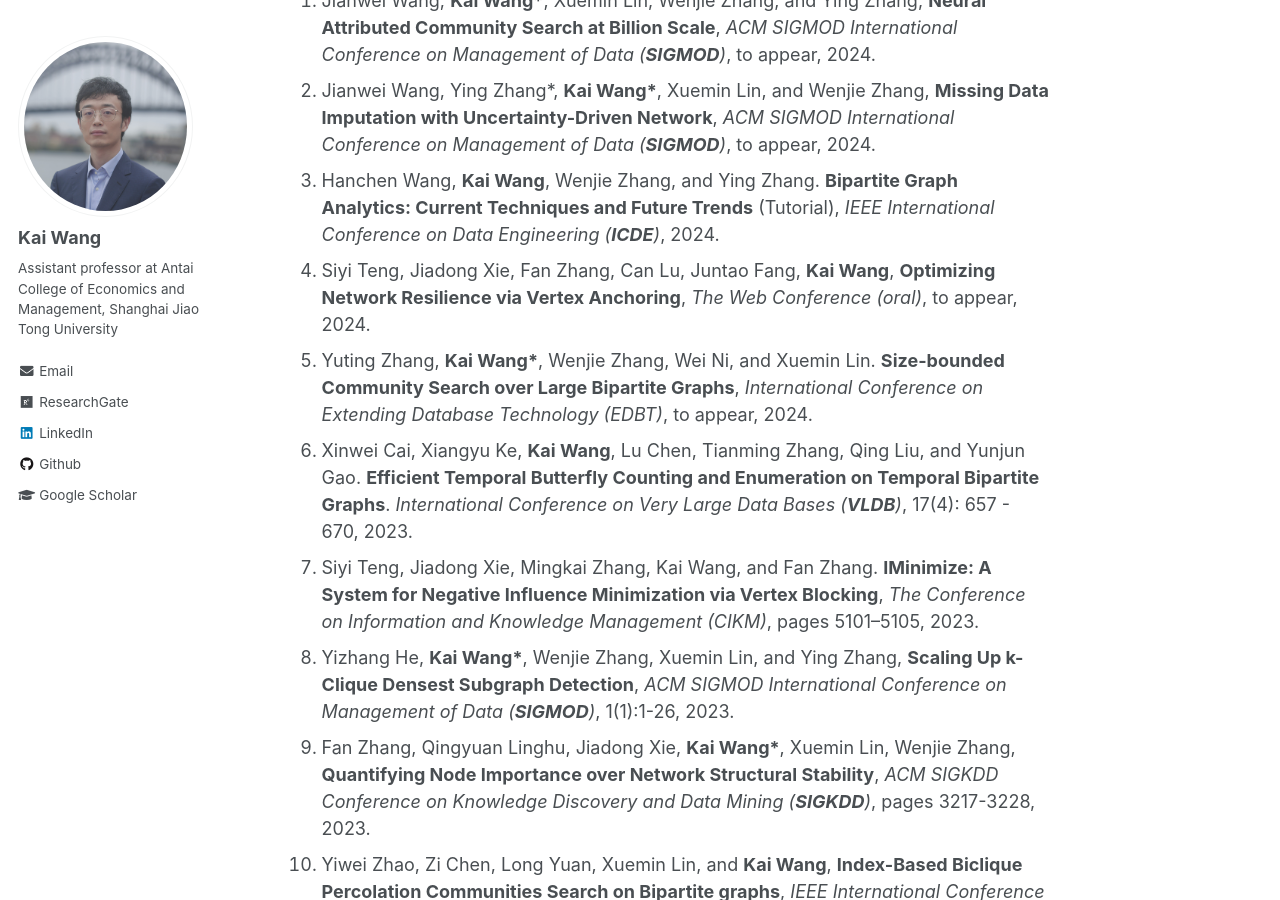
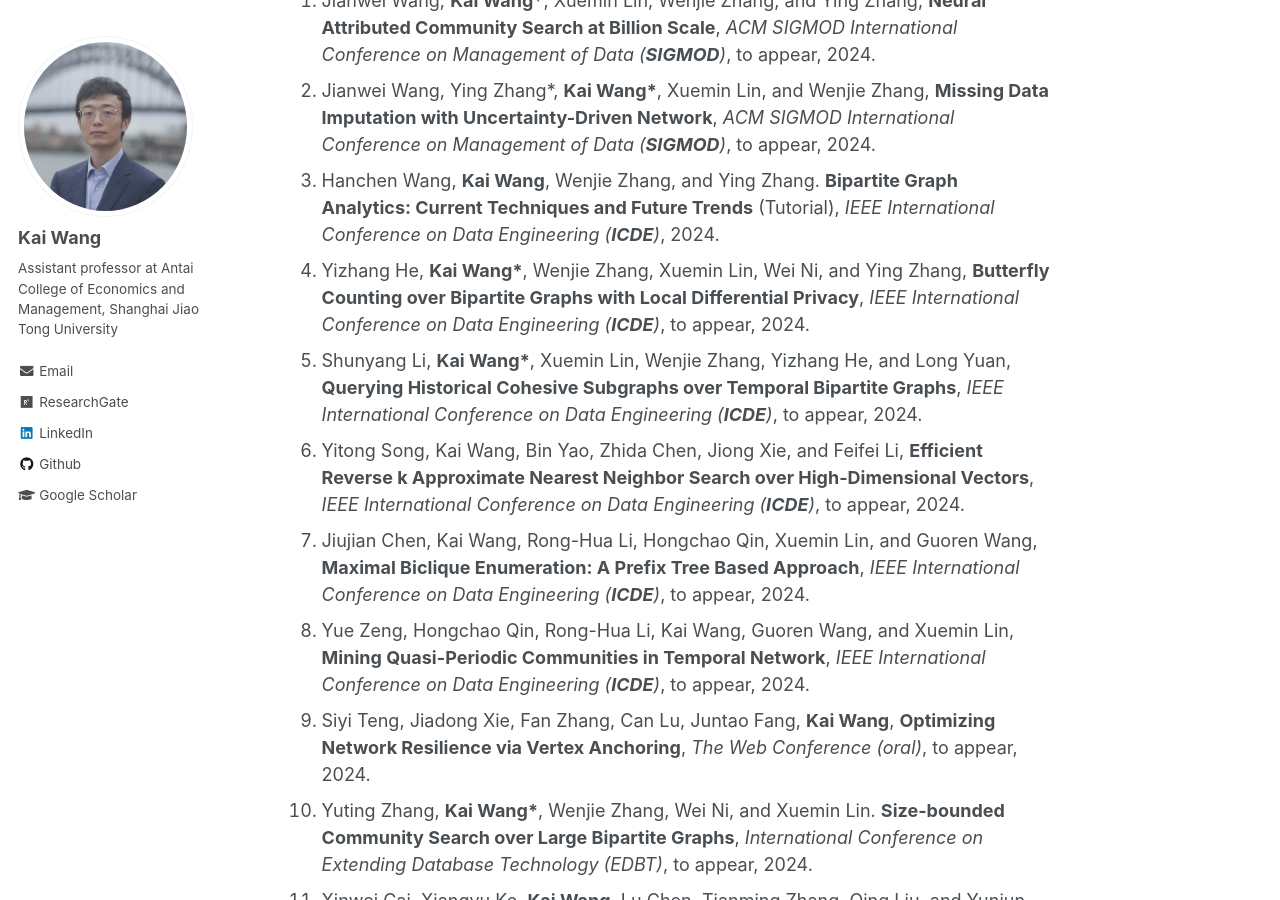
Before and after one commit to cs-kaiwang/cs-kaiwang.github.io, a Jekyll site: the page built from _pages/about.md, in a window 1280 px wide and 900 px high, scrolled down 619 px. Built offline with Jekyll 4.4.1, drawn with Linux system fonts in a browser that asks for light colours.

Commit message:
Update about.md

```diff
--- a/_pages/about.md
+++ b/_pages/about.md
@@ -21,39 +21,44 @@ Publications (* indicates corresponding author)
 1. Jianwei Wang, **Kai Wang\***, Xuemin Lin, Wenjie Zhang, and Ying Zhang, **Neural Attributed Community Search at Billion Scale**, *ACM SIGMOD International Conference on Management of Data (**SIGMOD**)*, to appear, 2024.
 2. Jianwei Wang, Ying Zhang\*, **Kai Wang\***, Xuemin Lin, and Wenjie Zhang, **Missing Data Imputation with Uncertainty-Driven Network**, *ACM SIGMOD International Conference on Management of Data (**SIGMOD**)*, to appear, 2024.
 3. Hanchen Wang, **Kai Wang**, Wenjie Zhang, and Ying Zhang. **Bipartite Graph Analytics: Current Techniques and Future Trends** (Tutorial), *IEEE International Conference on Data Engineering (**ICDE**)*, 2024.
-4. Siyi Teng, Jiadong Xie, Fan Zhang, Can Lu, Juntao Fang, **Kai Wang**, **Optimizing Network Resilience via Vertex Anchoring**, *The Web Conference (oral)*, to appear, 2024.
-5. Yuting Zhang, **Kai Wang\***, Wenjie Zhang, Wei Ni, and Xuemin Lin. **Size-bounded Community Search over Large Bipartite Graphs**, *International Conference on Extending Database Technology (EDBT)*, to appear, 2024.
-6. Xinwei Cai, Xiangyu Ke, **Kai Wang**, Lu Chen, Tianming Zhang, Qing Liu, and Yunjun Gao. **Efficient Temporal Butterfly Counting and Enumeration on Temporal Bipartite Graphs**. *International Conference on Very Large Data Bases (**VLDB**)*, 17(4): 657 - 670, 2023.
-7. Siyi Teng, Jiadong Xie, Mingkai Zhang, Kai Wang, and Fan Zhang. **IMinimize: A System for Negative Influence Minimization via Vertex Blocking**, *The Conference on Information and Knowledge Management (CIKM)*, pages 5101–5105, 2023.
-8. Yizhang He, **Kai Wang\***, Wenjie Zhang, Xuemin Lin, and Ying Zhang, **Scaling Up k-Clique Densest Subgraph Detection**, *ACM SIGMOD International Conference on Management of Data (**SIGMOD**)*, 1(1):1-26, 2023.
-9. Fan Zhang, Qingyuan Linghu, Jiadong Xie, **Kai Wang\***, Xuemin Lin, Wenjie Zhang, **Quantifying Node Importance over Network Structural Stability**, *ACM SIGKDD Conference on Knowledge Discovery and Data Mining (**SIGKDD**)*, pages 3217-3228, 2023.
-10. Yiwei Zhao, Zi Chen, Long Yuan, Xuemin Lin, and **Kai Wang**, **Index-Based Biclique Percolation Communities Search on Bipartite graphs**, *IEEE International Conference on Data Engineering (**ICDE**)*, pages 2699-2712, 2023.
-11. Jiadong Xie, Fan Zhang, **Kai Wang**, Xuemin Lin, and Wenjie Zhang, **Minimizing the Influence of Misinformation via Vertex Blocking**, *IEEE International Conference on Data Engineering (**ICDE**)*, pages 789-801, 2023.
-12. **Kai Wang**, Gengda Zhao, Wenjie Zhang, Xuemin Lin, Ying Zhang, Yizhang He, Chunxiao Li. **Cohesive Subgraph Discovery over Uncertain Bipartite Graphs**, *IEEE Transactions on Knowledge and Data Engineering (**TKDE**)*, 35(11):11165 - 11179, 2023.
-13. **Kai Wang**, Xuemin Lin, Lu Qin, Wenjie Zhang, and Ying Zhang. **Accelerated butterfly counting with vertex priority on bipartite graphs**, *The VLDB Journal (**VLDBJ**)*, 32(2): 257-281, 2022.
-14. Yixiang Fang, **Kai Wang**, Xuemin Lin, and Wenjie Zhang. **Cohesive Subgraph Search over Big Heterogeneous Information Networks** (Book), *Springer Briefs in Computer Science*, Springer Nature, ISBN: 978-3-030-97568-5, 2022.
-15. Yuren Mao, Yaobo Liang, Nan Duan, Haobo Wang, **Kai Wang**, Lu Chen, and Yunjun Gao, **Less-forgetting Multi-lingual Fine-tuning**, *Conference on Neural Information Processing Systems (**NeurIPS**)*, pages 14917-14928, 2022.
-16. **Kai Wang**, Wenjie Zhang, Xuemin Lin, Lu Qin, and Alexander Zhou. **Efficient Personalized Maximum Biclique Search**, *IEEE International Conference on Data Engineering (**ICDE**)*, pages 498-511, 2022.
-17. **Kai Wang**, Wenjie Zhang, Xuemin Lin, Ying Zhang, and Shunyang Li. **Discovering Hierarchy of Bipartite Graphs with Cohesive Subgraphs**, *IEEE International Conference on Data Engineering (**ICDE**)*, pages 2291-2305, 2022.
-18. Gengda Zhao, **Kai Wang\***, Wenjie Zhang, Xuemin Lin, Ying Zhang, and Yizhang He. **Efficient Computation of Cohesive Subgraphs in Uncertain Bipartite Graphs**, *IEEE International Conference on Data Engineering (**ICDE**)*, pages 2333-2345, 2022.
-19. Yizhang He, **Kai Wang\***, Wenjie Zhang, Xuemin Lin, and Ying Zhang. **Efficient Reinforcement of Bipartite Networks at Billion Scale**, *IEEE International Conference on Data Engineering (**ICDE**)*, pages 446-458, 2022.
-20. **Kai Wang**, Wenjie Zhang, Ying Zhang, Lu Qin, and Yuting Zhang. **Discovering Significant Communities on Bipartite Graphs: An Index-based Approach**, *IEEE Transactions on Knowledge and Data Engineering (**TKDE**)*, 35(3): 2471-2485, 2021.
-21. Yuting Zhang, **Kai Wang\***, Wenjie Zhang, Xuemin Lin, and Ying Zhang. **Pareto-Optimal Community Search on Large Bipartite Graphs**, *The Conference on Information and Knowledge Management (CIKM)*, pages 2647-2656, 2021.
-22. **Kai Wang**, Yiheng Hu, Xuemin Lin, Wenjie Zhang, Lu Qin, and Ying Zhang. **CohBGA: A Cohesive Structure Based Bipartite Graph Analytics System** (Demo), *The Conference on Information and Knowledge Management (CIKM)*, pages 4799-4803, 2021.
-23. Xiaoshuang Chen, **Kai Wang\***, Xuemin Lin, Wenjie Zhang, Lu Qin, and Ying Zhang. **Efficiently Answering Reachability and Path Queries on Temporal Bipartite Graphs**, *International Conference on Very Large Data Bases (**VLDB**)*, 14(10): 1845-1858, 2021.
-24. Yixiang Fang, **Kai Wang**, Xuemin Lin, and Wenjie Zhang. **Cohesive Subgraph Search over Big Heterogeneous Information Networks: Applications, Challenges, and Solutions** (Tutorial), *ACM SIGMOD International Conference on Management of Data (**SIGMOD**)*, pages 2829-2838, 2021.
-25. **Kai Wang**, Xuemin Lin, Lu Qin, Wenjie Zhang, and Ying Zhang. **Towards Efficient Solutions of Bitruss Decomposition for Large-scale Bipartite Graphs**, *The VLDB Journal (**VLDBJ**)*, 31(2): 203-226, 2021.
-26. Yizhang He, **Kai Wang\***, Wenjie Zhang, Xuemin Lin, and Ying Zhang. **Exploring Cohesive Subgraphs with Vertex Engagement and Tie Strength in Bipartite Graphs**, *Information Sciences*, 572: 277-296, 2021.
-27. Fan Zhang, Jiadong Xie, **Kai Wang**, Shiyu Yang, Yu Jiang. **Discovering Key Users for Defending Network Structural Stability**, *World Wide Web*, 25(2): 679-701, 2021.
-28. Bo Tang, Man Lung Yiu, Kyriakos Mouratidis, Jiahao Zhang, and **Kai Wang**. **On Discovering Motifs and Frequent Patterns in Spatial Trajectories with Discrete Frechet Distance**, *GeoInformatica*, 26(1): 29-66, 2021.
-29. **Kai Wang**, Wenjie Zhang, Xuemin Lin, Ying Zhang, Lu Qin, and Yuting Zhang. **Efficient and Effective Community Search on Large-scale Bipartite Graphs**, *IEEE International Conference on Data Engineering (**ICDE**)*, pages 85-96, 2021.
-30. **Kai Wang**, Shuting Wang, Xin Cao, and Lu Qin. **Efficient Radius-bounded Community Search in Geo-social Networks**, *IEEE Transactions on Knowledge and Data Engineering (**TKDE**)*, 34(9): 4186-4200, 2020.
-31. Maryam Ghafouri, **Kai Wang\***, Fan Zhang, Ying Zhang, and Xuemin Lin. **Efficient Graph Hierarchical Decomposition With User Engagement And Tie Strength**, *International Conference on Database Systems for Advanced Applications (DASFAA)*, pages 448-465, 2020.
-32. **Kai Wang**, Xuemin Lin, Lu Qin, Wenjie Zhang, and Ying Zhang. **Efficient Bitruss Decomposition for Large-scale Bipartite Graphs**, *IEEE International Conference on Data Engineering (**ICDE**)*, pages 661-672, 2020.
-33. **Kai Wang**, Xuemin Lin, Lu Qin, Wenjie Zhang, and Ying Zhang. **Vertex Priority Based Butterfly Counting for Large-scale Bipartite Networks**, *International Conference on Very Large Data Bases (**VLDB**)*, 12(10): 1139-1152, 2019.
-34. **Kai Wang**, Xin Cao, Xuemin Lin, Wenjie Zhang, and Lu Qin. **Efficient Computing of Radius-bounded k-cores**, *IEEE International Conference on Data Engineering (**ICDE**)*, pages 233-244, 2018.
-35. Bo Tang, Man Lung Yiu, Kyriakos Mouratidis, and **Kai Wang**. **Efficient Motif Discovery in Spatial Trajectories using Discrete Fréchet Distance**, *International Conference on Extending Database Technology (EDBT)*, pages 378-389, 2017.
-36. Lu Chen, Yunjun Gao, **Kai Wang**, Christian S Jensen, and Gang Chen. **Answering Why-not Questions on Metric Probabilistic Range Queries**, *IEEE International Conference on Data Engineering (**ICDE**)*, pages 767-778, 2016.
+4. Yizhang He, **Kai Wang\***, Wenjie Zhang, Xuemin Lin, Wei Ni, and Ying Zhang, **Butterfly Counting over Bipartite Graphs with Local Differential Privacy**, *IEEE International Conference on Data Engineering (**ICDE**)*, to appear, 2024.
+5. Shunyang Li, **Kai Wang\***, Xuemin Lin, Wenjie Zhang, Yizhang He, and Long Yuan, **Querying Historical Cohesive Subgraphs over Temporal Bipartite Graphs**, *IEEE International Conference on Data Engineering (**ICDE**)*, to appear, 2024.
+6. Yitong Song, Kai Wang, Bin Yao, Zhida Chen, Jiong Xie, and Feifei Li, **Efficient Reverse k Approximate Nearest Neighbor Search over High-Dimensional Vectors**, *IEEE International Conference on Data Engineering (**ICDE**)*, to appear, 2024.
+7. Jiujian Chen, Kai Wang, Rong-Hua Li, Hongchao Qin, Xuemin Lin, and Guoren Wang, **Maximal Biclique Enumeration: A Prefix Tree Based Approach**, *IEEE International Conference on Data Engineering (**ICDE**)*, to appear, 2024.
+8. Yue Zeng, Hongchao Qin, Rong-Hua Li, Kai Wang, Guoren Wang, and Xuemin Lin, **Mining Quasi-Periodic Communities in Temporal Network**, *IEEE International Conference on Data Engineering (**ICDE**)*, to appear, 2024.
+9. Siyi Teng, Jiadong Xie, Fan Zhang, Can Lu, Juntao Fang, **Kai Wang**, **Optimizing Network Resilience via Vertex Anchoring**, *The Web Conference (oral)*, to appear, 2024.
+10. Yuting Zhang, **Kai Wang\***, Wenjie Zhang, Wei Ni, and Xuemin Lin. **Size-bounded Community Search over Large Bipartite Graphs**, *International Conference on Extending Database Technology (EDBT)*, to appear, 2024.
+11. Xinwei Cai, Xiangyu Ke, **Kai Wang**, Lu Chen, Tianming Zhang, Qing Liu, and Yunjun Gao. **Efficient Temporal Butterfly Counting and Enumeration on Temporal Bipartite Graphs**. *International Conference on Very Large Data Bases (**VLDB**)*, 17(4): 657 - 670, 2023.
+12. Siyi Teng, Jiadong Xie, Mingkai Zhang, Kai Wang, and Fan Zhang. **IMinimize: A System for Negative Influence Minimization via Vertex Blocking**, *The Conference on Information and Knowledge Management (CIKM)*, pages 5101–5105, 2023.
+13. Yizhang He, **Kai Wang\***, Wenjie Zhang, Xuemin Lin, and Ying Zhang, **Scaling Up k-Clique Densest Subgraph Detection**, *ACM SIGMOD International Conference on Management of Data (**SIGMOD**)*, 1(1):1-26, 2023.
+14. Fan Zhang, Qingyuan Linghu, Jiadong Xie, **Kai Wang\***, Xuemin Lin, Wenjie Zhang, **Quantifying Node Importance over Network Structural Stability**, *ACM SIGKDD Conference on Knowledge Discovery and Data Mining (**SIGKDD**)*, pages 3217-3228, 2023.
+15. Yiwei Zhao, Zi Chen, Long Yuan, Xuemin Lin, and **Kai Wang**, **Index-Based Biclique Percolation Communities Search on Bipartite graphs**, *IEEE International Conference on Data Engineering (**ICDE**)*, pages 2699-2712, 2023.
+16. Jiadong Xie, Fan Zhang, **Kai Wang**, Xuemin Lin, and Wenjie Zhang, **Minimizing the Influence of Misinformation via Vertex Blocking**, *IEEE International Conference on Data Engineering (**ICDE**)*, pages 789-801, 2023.
+17. **Kai Wang**, Gengda Zhao, Wenjie Zhang, Xuemin Lin, Ying Zhang, Yizhang He, Chunxiao Li. **Cohesive Subgraph Discovery over Uncertain Bipartite Graphs**, *IEEE Transactions on Knowledge and Data Engineering (**TKDE**)*, 35(11):11165 - 11179, 2023.
+18. **Kai Wang**, Xuemin Lin, Lu Qin, Wenjie Zhang, and Ying Zhang. **Accelerated butterfly counting with vertex priority on bipartite graphs**, *The VLDB Journal (**VLDBJ**)*, 32(2): 257-281, 2022.
+19. Yixiang Fang, **Kai Wang**, Xuemin Lin, and Wenjie Zhang. **Cohesive Subgraph Search over Big Heterogeneous Information Networks** (Book), *Springer Briefs in Computer Science*, Springer Nature, ISBN: 978-3-030-97568-5, 2022.
+20. Yuren Mao, Yaobo Liang, Nan Duan, Haobo Wang, **Kai Wang**, Lu Chen, and Yunjun Gao, **Less-forgetting Multi-lingual Fine-tuning**, *Conference on Neural Information Processing Systems (**NeurIPS**)*, pages 14917-14928, 2022.
+21. **Kai Wang**, Wenjie Zhang, Xuemin Lin, Lu Qin, and Alexander Zhou. **Efficient Personalized Maximum Biclique Search**, *IEEE International Conference on Data Engineering (**ICDE**)*, pages 498-511, 2022.
+22. **Kai Wang**, Wenjie Zhang, Xuemin Lin, Ying Zhang, and Shunyang Li. **Discovering Hierarchy of Bipartite Graphs with Cohesive Subgraphs**, *IEEE International Conference on Data Engineering (**ICDE**)*, pages 2291-2305, 2022.
+23. Gengda Zhao, **Kai Wang\***, Wenjie Zhang, Xuemin Lin, Ying Zhang, and Yizhang He. **Efficient Computation of Cohesive Subgraphs in Uncertain Bipartite Graphs**, *IEEE International Conference on Data Engineering (**ICDE**)*, pages 2333-2345, 2022.
+24. Yizhang He, **Kai Wang\***, Wenjie Zhang, Xuemin Lin, and Ying Zhang. **Efficient Reinforcement of Bipartite Networks at Billion Scale**, *IEEE International Conference on Data Engineering (**ICDE**)*, pages 446-458, 2022.
+25. **Kai Wang**, Wenjie Zhang, Ying Zhang, Lu Qin, and Yuting Zhang. **Discovering Significant Communities on Bipartite Graphs: An Index-based Approach**, *IEEE Transactions on Knowledge and Data Engineering (**TKDE**)*, 35(3): 2471-2485, 2021.
+26. Yuting Zhang, **Kai Wang\***, Wenjie Zhang, Xuemin Lin, and Ying Zhang. **Pareto-Optimal Community Search on Large Bipartite Graphs**, *The Conference on Information and Knowledge Management (CIKM)*, pages 2647-2656, 2021.
+27. **Kai Wang**, Yiheng Hu, Xuemin Lin, Wenjie Zhang, Lu Qin, and Ying Zhang. **CohBGA: A Cohesive Structure Based Bipartite Graph Analytics System** (Demo), *The Conference on Information and Knowledge Management (CIKM)*, pages 4799-4803, 2021.
+28. Xiaoshuang Chen, **Kai Wang\***, Xuemin Lin, Wenjie Zhang, Lu Qin, and Ying Zhang. **Efficiently Answering Reachability and Path Queries on Temporal Bipartite Graphs**, *International Conference on Very Large Data Bases (**VLDB**)*, 14(10): 1845-1858, 2021.
+29. Yixiang Fang, **Kai Wang**, Xuemin Lin, and Wenjie Zhang. **Cohesive Subgraph Search over Big Heterogeneous Information Networks: Applications, Challenges, and Solutions** (Tutorial), *ACM SIGMOD International Conference on Management of Data (**SIGMOD**)*, pages 2829-2838, 2021.
+30. **Kai Wang**, Xuemin Lin, Lu Qin, Wenjie Zhang, and Ying Zhang. **Towards Efficient Solutions of Bitruss Decomposition for Large-scale Bipartite Graphs**, *The VLDB Journal (**VLDBJ**)*, 31(2): 203-226, 2021.
+31. Yizhang He, **Kai Wang\***, Wenjie Zhang, Xuemin Lin, and Ying Zhang. **Exploring Cohesive Subgraphs with Vertex Engagement and Tie Strength in Bipartite Graphs**, *Information Sciences*, 572: 277-296, 2021.
+32. Fan Zhang, Jiadong Xie, **Kai Wang**, Shiyu Yang, Yu Jiang. **Discovering Key Users for Defending Network Structural Stability**, *World Wide Web*, 25(2): 679-701, 2021.
+33. Bo Tang, Man Lung Yiu, Kyriakos Mouratidis, Jiahao Zhang, and **Kai Wang**. **On Discovering Motifs and Frequent Patterns in Spatial Trajectories with Discrete Frechet Distance**, *GeoInformatica*, 26(1): 29-66, 2021.
+34. **Kai Wang**, Wenjie Zhang, Xuemin Lin, Ying Zhang, Lu Qin, and Yuting Zhang. **Efficient and Effective Community Search on Large-scale Bipartite Graphs**, *IEEE International Conference on Data Engineering (**ICDE**)*, pages 85-96, 2021.
+35. **Kai Wang**, Shuting Wang, Xin Cao, and Lu Qin. **Efficient Radius-bounded Community Search in Geo-social Networks**, *IEEE Transactions on Knowledge and Data Engineering (**TKDE**)*, 34(9): 4186-4200, 2020.
+36. Maryam Ghafouri, **Kai Wang\***, Fan Zhang, Ying Zhang, and Xuemin Lin. **Efficient Graph Hierarchical Decomposition With User Engagement And Tie Strength**, *International Conference on Database Systems for Advanced Applications (DASFAA)*, pages 448-465, 2020.
+37. **Kai Wang**, Xuemin Lin, Lu Qin, Wenjie Zhang, and Ying Zhang. **Efficient Bitruss Decomposition for Large-scale Bipartite Graphs**, *IEEE International Conference on Data Engineering (**ICDE**)*, pages 661-672, 2020.
+38. **Kai Wang**, Xuemin Lin, Lu Qin, Wenjie Zhang, and Ying Zhang. **Vertex Priority Based Butterfly Counting for Large-scale Bipartite Networks**, *International Conference on Very Large Data Bases (**VLDB**)*, 12(10): 1139-1152, 2019.
+39. **Kai Wang**, Xin Cao, Xuemin Lin, Wenjie Zhang, and Lu Qin. **Efficient Computing of Radius-bounded k-cores**, *IEEE International Conference on Data Engineering (**ICDE**)*, pages 233-244, 2018.
+40. Bo Tang, Man Lung Yiu, Kyriakos Mouratidis, and **Kai Wang**. **Efficient Motif Discovery in Spatial Trajectories using Discrete Fréchet Distance**, *International Conference on Extending Database Technology (EDBT)*, pages 378-389, 2017.
+41. Lu Chen, Yunjun Gao, **Kai Wang**, Christian S Jensen, and Gang Chen. **Answering Why-not Questions on Metric Probabilistic Range Queries**, *IEEE International Conference on Data Engineering (**ICDE**)*, pages 767-778, 2016.
 
 
 Talks
```
